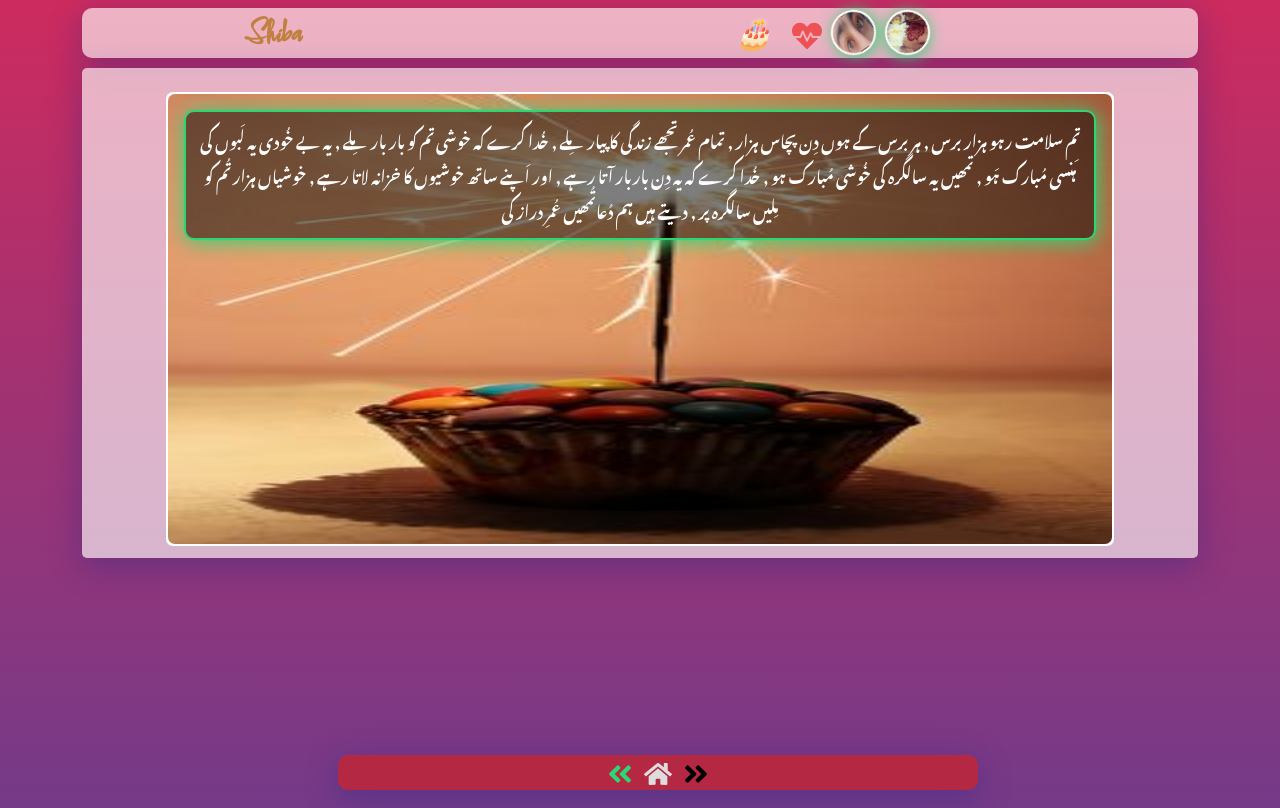
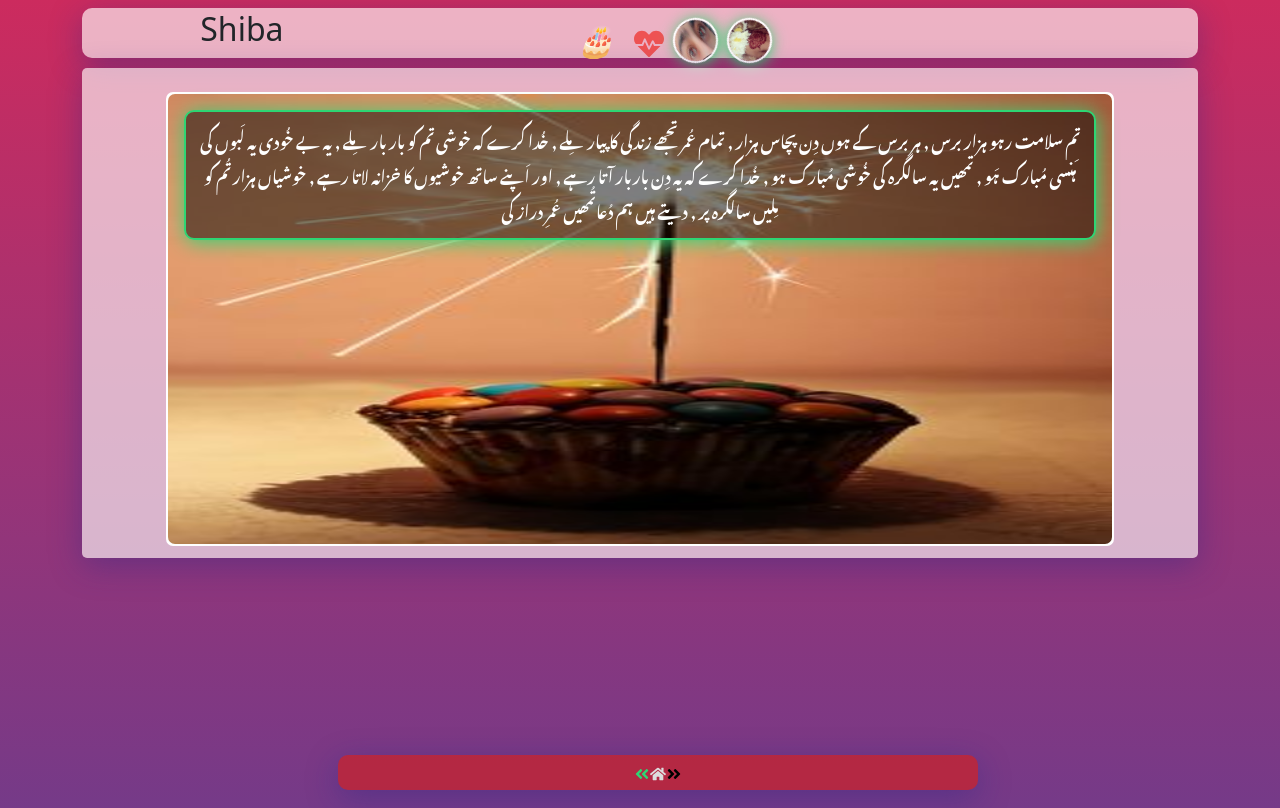
Before and after one commit to shobimian/myprincessbirthday, a React (Create React App) app: page /poetry in a window 1280 px wide. Built offline with nearby package versions, Linux system fonts and the light colour scheme; a web font is replaced by a local one.

Commit message:
Update Poetry.js

```diff
--- a/src/Poetry.js
+++ b/src/Poetry.js
@@ -1,8 +1,7 @@
 import React, { useState, useEffect } from "react";
 import Loading from "./Loading";
 import "./index.css";
-import { Container, Button } from "react-bootstrap";
-import Card from "react-bootstrap/Card";
+import { Container, Button, Modal, Card } from "react-bootstrap";
 import { Link } from "react-router-dom";
 import Data from "./Data.json";
 import {
@@ -12,8 +11,7 @@ import {
   FaHeartbeat,
   FaHeart,
 } from "react-icons/fa";
-import "../node_modules/bootstrap/dist/css/bootstrap.min.css";
-import Modal from "react-bootstrap/Modal";
+import "bootstrap/dist/css/bootstrap.min.css";
 
 const Poetry = () => {
   const [activeModal, setActiveModal] = useState(null);
@@ -23,7 +21,7 @@ const Poetry = () => {
     const timer = setTimeout(() => {
       setIsLoading(false);
     }, 2500);
-    return () => clearTimeout(timer); // Cleanup timeout
+    return () => clearTimeout(timer); // Cleanup function
   }, []);
 
   return (
@@ -32,13 +30,11 @@ const Poetry = () => {
         <Loading />
       ) : (
         <Container>
-          <div className="main-section">
-            <div className="text-center">
+          {/* Navigation Section */}
+          <div className="main-section text-center">
             <div className="top-nav mt-2">
-                <ul className="Left-Nav">
               <h2 className="text-center">Shiba</h2>
-                </ul>
-                <ul className="right-nav">
+              <div className="right-nav">
                 <span className="mian" style={{ marginRight: "10px" }}>
                   <i onClick={() => setActiveModal("cake")}>🎂</i>
                 </span>
@@ -61,16 +57,16 @@ const Poetry = () => {
                     onClick={() => setActiveModal("logo2")}
                   />
                 </span>
-                </ul>
               </div>
             </div>
           </div>
 
+          {/* Poetry Cards */}
           <div className="card-div-scroller">
-            {Data.map((item) => (
+            {Data.map((item, index) => (
               <Card
-                key={item.id}
-                className="bg-white text-white mt-4"
+                key={index}
+                className="bg-white text-dark mt-4"
                 style={{
                   border: "2px solid white",
                   borderRadius: "7px",
@@ -81,12 +77,12 @@ const Poetry = () => {
               >
                 <Card.Img
                   src={item.image}
+                  alt="Poetry"
                   style={{
                     width: "100%",
                     height: "450px",
                     borderRadius: "7px",
                   }}
-                  alt="Card"
                 />
                 <Card.ImgOverlay>
                   <Card.Text className="card-p">{item.poetry}</Card.Text>
@@ -95,25 +91,20 @@ const Poetry = () => {
             ))}
           </div>
 
+          {/* Navigation Buttons */}
           <div className="shobimian">
-            <span>
             <Link to="/wishes">
               <FaAngleDoubleLeft style={{ color: "#2ed573" }} />
             </Link>
-            </span>
-            <span>
             <Link to="/">
               <FaHome style={{ color: "#dddddd" }} />
             </Link>
-            </span>
-            <span className="nextBtn">
             <Link to="/poetry">
               <FaAngleDoubleRight style={{ color: "black" }} />
             </Link>
-            </span>
           </div>
 
-          {/* Modals */}
+          {/* Modals Section */}
           <Modal show={activeModal === "cake"} onHide={() => setActiveModal(null)} backdrop="static">
             <Modal.Header closeButton>
               <Modal.Title>Best Wishes For You 🍰🧁</Modal.Title>
@@ -121,25 +112,23 @@ const Poetry = () => {
             <Modal.Body className="text-center">
               <img
                 src="/images/modalimg.gif"
+                alt="Cake"
                 style={{
                   width: "90%",
                   boxShadow: "1px 2px 20px black",
                   borderRadius: "20px",
                   border: "2px solid cyan",
                 }}
-                alt="Cake"
               />
             </Modal.Body>
             <Modal.Footer>
-              <Button variant="danger" onClick={() => setActiveModal(null)}>
-                Close
-              </Button>
+              <Button variant="danger" onClick={() => setActiveModal(null)}>Close</Button>
             </Modal.Footer>
           </Modal>
 
           <Modal show={activeModal === "heart"} onHide={() => setActiveModal(null)} backdrop="static">
             <Modal.Header closeButton>
-              <Modal.Title>Heart For You❤️💗💙</Modal.Title>
+              <Modal.Title>Heart For You ❤️💗💙</Modal.Title>
             </Modal.Header>
             <Modal.Body className="text-center">
               <h1>Toshiba</h1>
@@ -147,9 +136,7 @@ const Poetry = () => {
               <h1>Zulfiqar</h1>
             </Modal.Body>
             <Modal.Footer>
-              <Button variant="danger" onClick={() => setActiveModal(null)}>
-                Close
-              </Button>
+              <Button variant="danger" onClick={() => setActiveModal(null)}>Close</Button>
             </Modal.Footer>
           </Modal>
 
@@ -174,15 +161,13 @@ const Poetry = () => {
               </p>
             </Modal.Body>
             <Modal.Footer>
-              <Button variant="danger" onClick={() => setActiveModal(null)}>
-                Close
-              </Button>
+              <Button variant="danger" onClick={() => setActiveModal(null)}>Close</Button>
             </Modal.Footer>
           </Modal>
 
           <Modal show={activeModal === "logo2"} onHide={() => setActiveModal(null)} backdrop="static">
             <Modal.Header closeButton>
-              <Modal.Title>Your Hand❤️💗💝</Modal.Title>
+              <Modal.Title>Your Hand ❤️💗💝</Modal.Title>
             </Modal.Header>
             <Modal.Body className="text-center">
               <img
@@ -197,9 +182,7 @@ const Poetry = () => {
               />
             </Modal.Body>
             <Modal.Footer>
-              <Button variant="danger" onClick={() => setActiveModal(null)}>
-                Close
-              </Button>
+              <Button variant="danger" onClick={() => setActiveModal(null)}>Close</Button>
             </Modal.Footer>
           </Modal>
         </Container>
```
Lines whose indentation alone changed are shown as unchanged.
